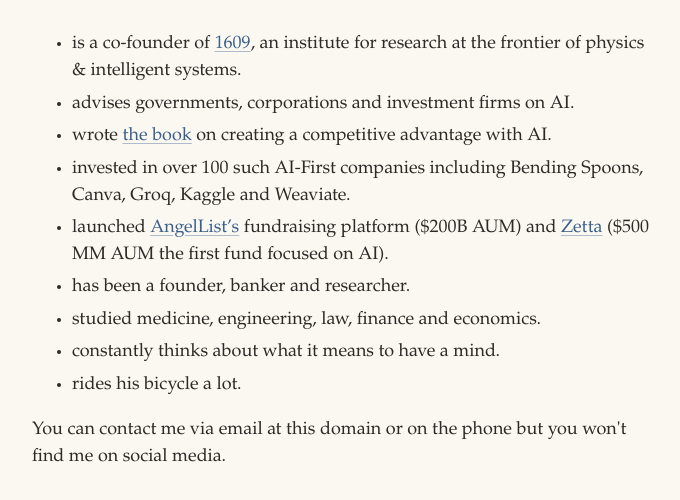
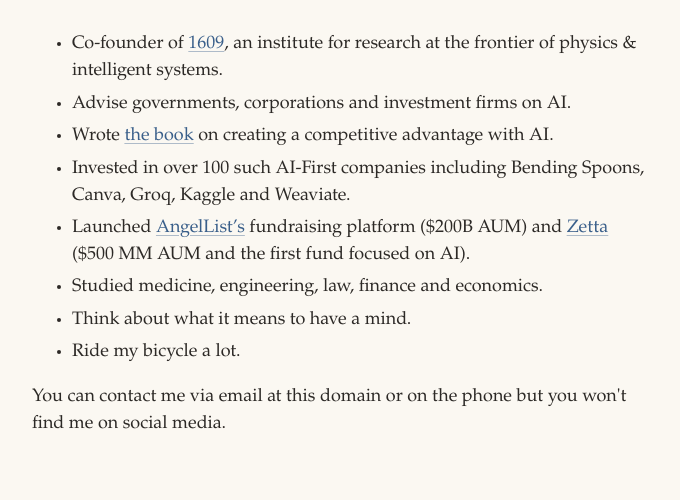
Before and after one commit to ashfontana/ashfontana.github.io, a plain HTML site: page index.html in a window 1280 px wide. Shown: the part 114-614 px from the top of the page, without its empty margins (298-978 px from the left). Drawn offline with Linux system fonts and the light colour scheme.

Commit message:
Update index.html

```diff
--- a/index.html
+++ b/index.html
@@ -22,15 +22,14 @@
   <h1>Ash Fontana</h1>
 
   <ul>
-    <li>is a co-founder of <a href="https://www.alviseraccanelli.space/1609institute.html">1609</a>, an institute for research at the frontier of physics &amp; intelligent systems.</li>
-    <li>advises governments, corporations and investment firms on AI.</li>
-    <li>wrote <a href="https://www.theaifirstcompany.com">the book</a> on creating a competitive advantage with AI.</li>
-    <li>invested in over 100 such AI-First companies including Bending Spoons, Canva, Groq, Kaggle and Weaviate.</li>
-    <li>launched <a href="https://www.angellist.com">AngelList’s</a> fundraising platform ($200B AUM) and <a href="https://www.zettavp.com">Zetta</a> ($500 MM AUM the first fund focused on AI).</li>
-    <li>has been a founder, banker and researcher.</li>
-    <li>studied medicine, engineering, law, finance and economics.</li>
-    <li>constantly thinks about what it means to have a mind.</li>
-    <li>rides his bicycle a lot.</li>
+    <li>Co-founder of <a href="https://www.alviseraccanelli.space/1609institute.html">1609</a>, an institute for research at the frontier of physics &amp; intelligent systems.</li>
+    <li>Advise governments, corporations and investment firms on AI.</li>
+    <li>Wrote <a href="https://www.theaifirstcompany.com">the book</a> on creating a competitive advantage with AI.</li>
+    <li>Invested in over 100 such AI-First companies including Bending Spoons, Canva, Groq, Kaggle and Weaviate.</li>
+    <li>Launched <a href="https://www.angellist.com">AngelList’s</a> fundraising platform ($200B AUM) and <a href="https://www.zettavp.com">Zetta</a> ($500 MM AUM and the first fund focused on AI).</li>
+    <li>Studied medicine, engineering, law, finance and economics.</li>
+    <li>Think about what it means to have a mind.</li>
+    <li>Ride my bicycle a lot.</li>
   </ul>
 
   <p>You can contact me via email at this domain or on the phone but you won't find me on social media.</p>
```
